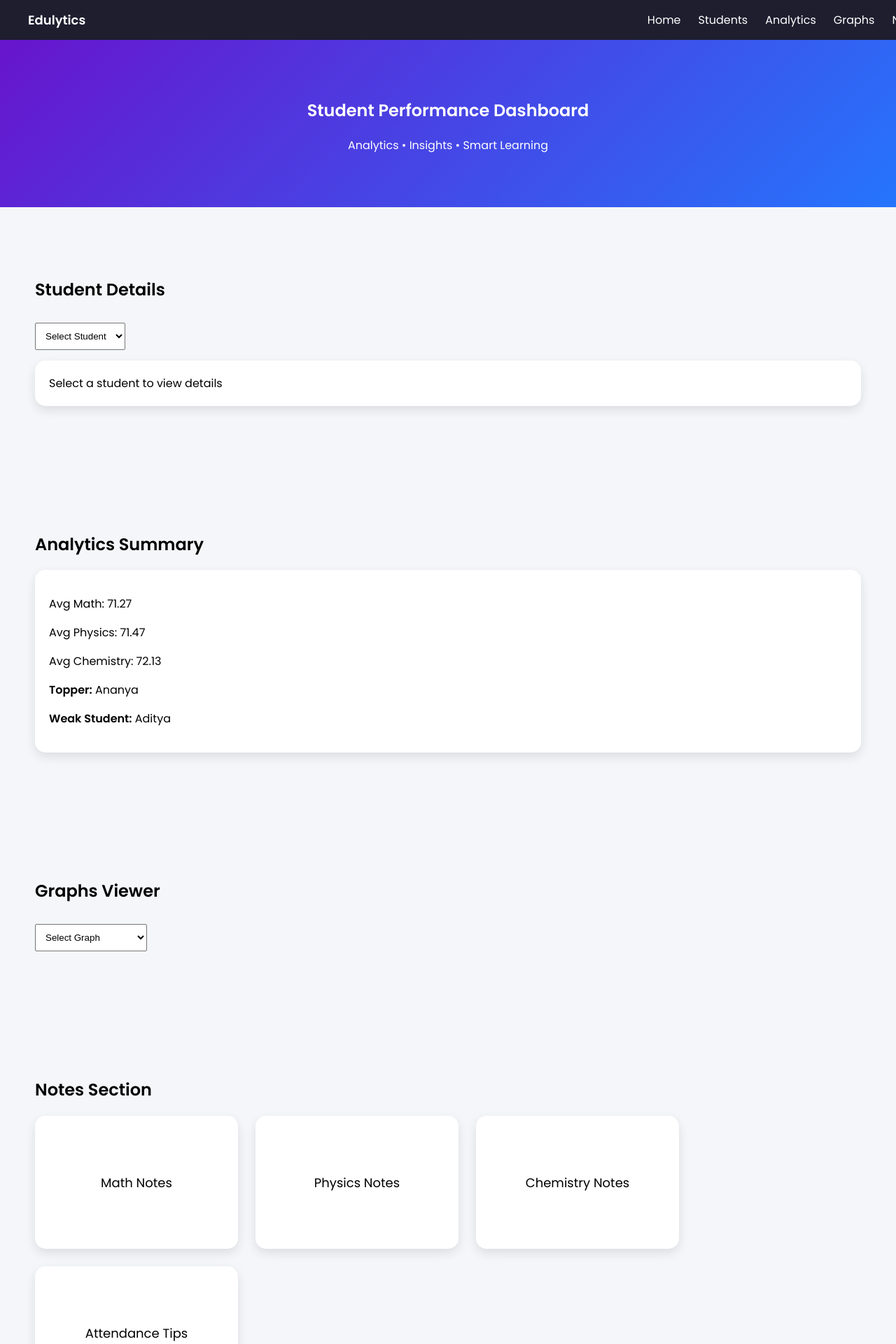
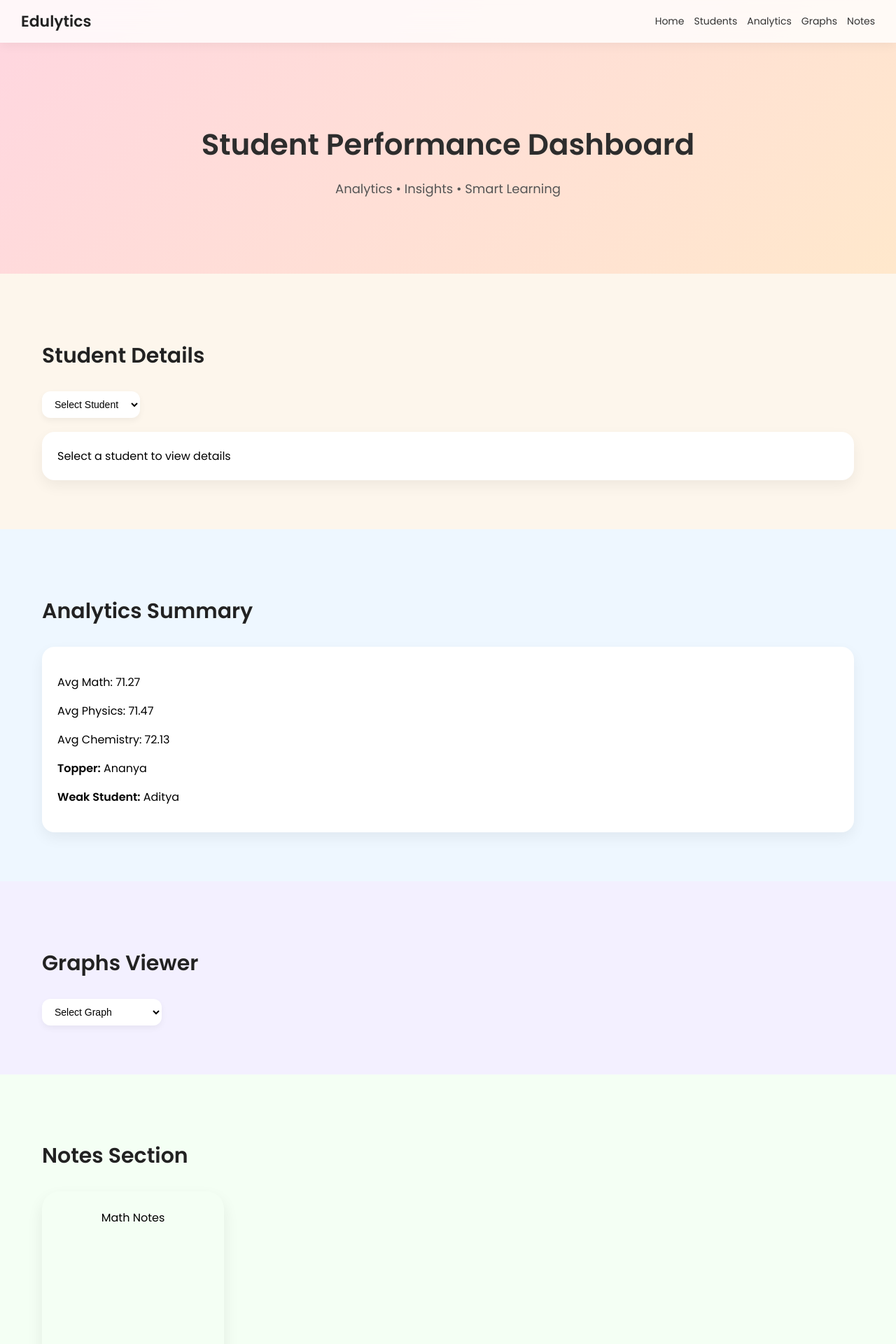
Before and after one commit to vidyansl18-ops/student-performance-analytics, a Flask app: page / in a window 1280 px wide. Shown: the top 1920 px of the page at 70% size. Run offline with Flask 3, Linux system fonts and the light colour scheme.

Commit message:
Update style.css

```diff
--- a/static/style.css
+++ b/static/style.css
@@ -1,101 +1,348 @@
 body {
     margin: 0;
     font-family: 'Poppins', sans-serif;
-    background: #f4f6f9;
+    background: #f8f8f8;
+    scroll-behavior: smooth;
 }
 
-/* NAVBAR FLEXBOX */
+/* NAVBAR */
 .navbar {
     position: fixed;
     top: 0;
+    left: 0;
     width: 100%;
-    background: #1e1e2f;
+
+    background: rgba(255,255,255,0.8);
+    backdrop-filter: blur(12px);
+
     display: flex;
     justify-content: space-between;
     align-items: center;
-    padding: 15px 40px;
+
+    padding: 14px 30px;
+    box-sizing: border-box;
+
+    z-index: 1000;
+
+    box-shadow: 0 4px 15px rgba(0,0,0,0.05);
 }
 
 .logo {
-    color: white;
-    font-weight: 600;
-    font-size: 18px;
+    font-size: 22px;
+    font-weight: 700;
+    color: #222;
+    white-space: nowrap;
 }
 
+/* NAV LINKS */
 .nav-links {
     display: flex;
-    gap: 25px;
+    gap: 14px;
+    flex-wrap: wrap;
 }
 
 .nav-links a {
-    color: white;
     text-decoration: none;
+    color: #333;
+    font-size: 14px;
+    font-weight: 500;
     transition: 0.3s;
+    white-space: nowrap;
 }
 
 .nav-links a:hover {
-    color: #ffcc00;
+    color: #5c7cfa;
 }
 
 /* HERO */
 .hero {
-    background: linear-gradient(135deg, #6a11cb, #2575fc);
-    color: white;
+    background: linear-gradient(135deg, #ffd6e0, #ffe8cc);
+
     text-align: center;
-    padding: 120px 20px 60px 20px;
+    padding: 140px 20px 90px;
+
+    color: #2d2d2d;
+}
+
+.hero h1 {
+    font-size: 42px;
+    margin-bottom: 12px;
+}
+
+.hero p {
+    font-size: 18px;
+    color: #555;
 }
 
 /* SECTIONS */
 section {
-    padding: 80px 50px;
+    padding: 70px 60px;
 }
 
-/* CARDS */
+/* PASTEL SECTION COLORS */
+#students {
+    background: #fdf6ec;
+}
+
+#analytics {
+    background: #eef7ff;
+}
+
+#graphs {
+    background: #f3f0ff;
+}
+
+#notes {
+    background: #f4fff4;
+}
+
+/* HEADINGS */
+h2 {
+    font-size: 30px;
+    color: #222;
+    margin-bottom: 28px;
+}
+
+/* GENERAL CARD */
 .card {
     background: white;
-    padding: 20px;
-    border-radius: 15px;
-    margin-top: 15px;
-    box-shadow: 0 6px 15px rgba(0,0,0,0.1);
+    padding: 22px;
+    border-radius: 18px;
+
+    margin-top: 20px;
+
+    box-shadow: 0 8px 20px rgba(0,0,0,0.06);
 }
 
 /* SELECT */
 select {
-    padding: 10px;
-    margin-top: 10px;
+    padding: 10px 14px;
+    border-radius: 12px;
+    border: none;
+
+    font-size: 14px;
+
+    background: white;
+
+    box-shadow: 0 4px 10px rgba(0,0,0,0.05);
+}
+
+/* ANALYTICS */
+.analytics-container {
+    display: flex;
+    flex-wrap: wrap;
+    gap: 22px;
+    justify-content: center;
+}
+
+.analytics-card {
+    width: 210px;
+    height: 140px;
+
+    border-radius: 22px;
+    padding: 22px;
+
+    color: white;
+
+    display: flex;
+    flex-direction: column;
+    justify-content: space-between;
+
+    transition: 0.3s ease;
+
+    box-shadow: 0 10px 20px rgba(0,0,0,0.08);
+}
+
+.analytics-card:hover {
+    transform: translateY(-8px);
+}
+
+.analytics-card h3 {
+    margin: 0;
+    font-size: 18px;
+}
+
+.analytics-card p {
+    margin: 0;
+    font-size: 28px;
+    font-weight: 700;
+}
+
+/* ANALYTICS COLORS */
+.blue {
+    background: linear-gradient(135deg,#74c0fc,#4dabf7);
+}
+
+.purple {
+    background: linear-gradient(135deg,#b197fc,#9775fa);
+}
+
+.pink {
+    background: linear-gradient(135deg,#faa2c1,#f783ac);
+}
+
+.green {
+    background: linear-gradient(135deg,#8ce99a,#69db7c);
+}
+
+.orange {
+    background: linear-gradient(135deg,#ffd8a8,#ffc078);
 }
 
 /* GRAPHS */
 .graph-box img {
-    width: 500px;
+    width: 550px;
+
     display: none;
-    margin-top: 20px;
-    border-radius: 10px;
+
+    margin-top: 25px;
+
+    border-radius: 18px;
+
+    box-shadow: 0 8px 18px rgba(0,0,0,0.08);
 }
 
-/* NOTES BIG CARDS */
-.notes {
+/* NOTES */
+.notes-container {
     display: flex;
-    gap: 25px;
+    gap: 24px;
     flex-wrap: wrap;
+    justify-content: center;
 }
 
 .note-card {
-    width: 250px;
-    height: 150px;
-    background: white;
-    padding: 20px;
-    border-radius: 15px;
-    box-shadow: 0 6px 15px rgba(0,0,0,0.1);
-    font-size: 18px;
+    width: 220px;
+    min-height: 320px;
+
+    border-radius: 25px;
+
+    padding: 25px 20px;
+
+    text-align: center;
+
+    display: flex;
+    flex-direction: column;
+    justify-content: space-between;
+    align-items: center;
+
+    transition: 0.4s ease;
+
+    cursor: pointer;
+
+    box-shadow: 0 10px 22px rgba(0,0,0,0.08);
+}
+
+.note-card:hover {
+    transform: translateY(-10px);
+}
+
+.note-icon {
+    width: 90px;
+    height: 90px;
+
+    border-radius: 24px;
+
     display: flex;
     align-items: center;
     justify-content: center;
-    transition: 0.3s;
-    cursor: pointer;
+
+    font-size: 40px;
+
+    margin-bottom: 14px;
 }
 
-.note-card:hover {
-    transform: scale(1.05);
-    background: #ffeaa7;
+.note-card h3 {
+    font-size: 22px;
+    margin: 8px 0;
 }
+
+.note-card p {
+    font-size: 14px;
+    line-height: 1.6;
+    color: #555;
+}
+
+.note-card button {
+    border: none;
+
+    padding: 10px 18px;
+
+    border-radius: 24px;
+
+    background: #222;
+    color: white;
+
+    font-size: 13px;
+
+    cursor: pointer;
+
+    transition: 0.3s;
+}
+
+.note-card button:hover {
+    background: black;
+}
+
+/* NOTE COLORS */
+.math {
+    background: linear-gradient(135deg,#ffe5ec,#ffd6dc);
+}
+
+.math .note-icon {
+    background: #ff4d6d;
+    color: white;
+}
+
+.physics {
+    background: linear-gradient(135deg,#fff3cd,#ffe69c);
+}
+
+.physics .note-icon {
+    background: #ffca2c;
+}
+
+.chemistry {
+    background: linear-gradient(135deg,#efe3ff,#dcc7ff);
+}
+
+.chemistry .note-icon {
+    background: #8a2be2;
+    color: white;
+}
+
+.attendance {
+    background: linear-gradient(135deg,#dff6e3,#c7f0d1);
+}
+
+.attendance .note-icon {
+    background: #28a745;
+    color: white;
+}
+
+/* RESPONSIVE */
+@media(max-width:768px){
+
+    .navbar {
+        flex-direction: column;
+        gap: 10px;
+        padding: 15px;
+    }
+
+    .hero h1 {
+        font-size: 32px;
+    }
+
+    section {
+        padding: 60px 25px;
+    }
+
+    .graph-box img {
+        width: 100%;
+    }
+
+    .notes-container,
+    .analytics-container {
+        flex-direction: column;
+        align-items: center;
+    }
+}
```
